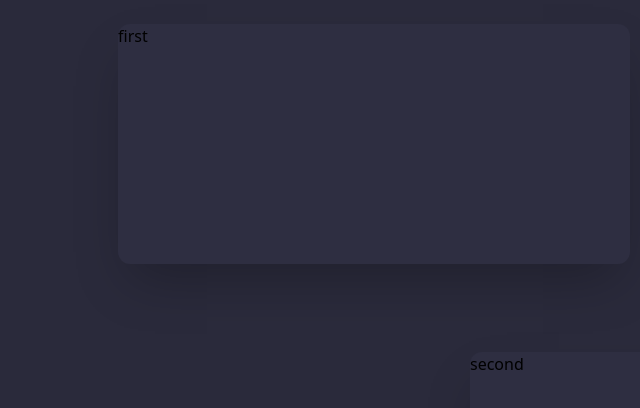
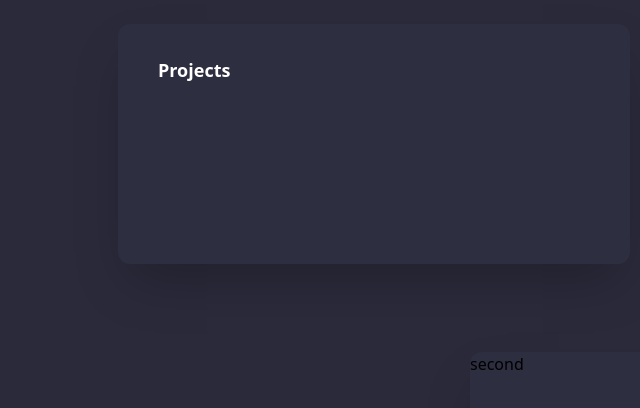
Before and after one commit to nasir-001/100-components, a Vue app: page /layout23 in a window 1280 px wide. Shown: the top 408 px of the page, without its empty margins (186-826 px from the left). Built offline with nearby package versions, Linux system fonts and the light colour scheme; the HTML template or start-up script is replaced by a standard one.

Commit message:
start designing first card items

```diff
--- a/src/views/Layout23.vue
+++ b/src/views/Layout23.vue
@@ -2,7 +2,11 @@
   <div class="bg-layout23backgroundColor h-screen">
     <div class="flex justify-center">
       <div class="bg-layout23cardBackgroundColor h-60 rounded-xl w-124 top-6 sticky shadow-2xl">
-        first
+        <div class="flex justofy-between pt-8">
+          <div class="text-white text-lg font-semibold mx-10">
+            Projects
+          </div>
+        </div>
       </div>
       <div class="bg-layout23cardBackgroundColor h-72 rounded-xl w-80 mt-88 -ml-40 shadow-2xl">
         second
```
